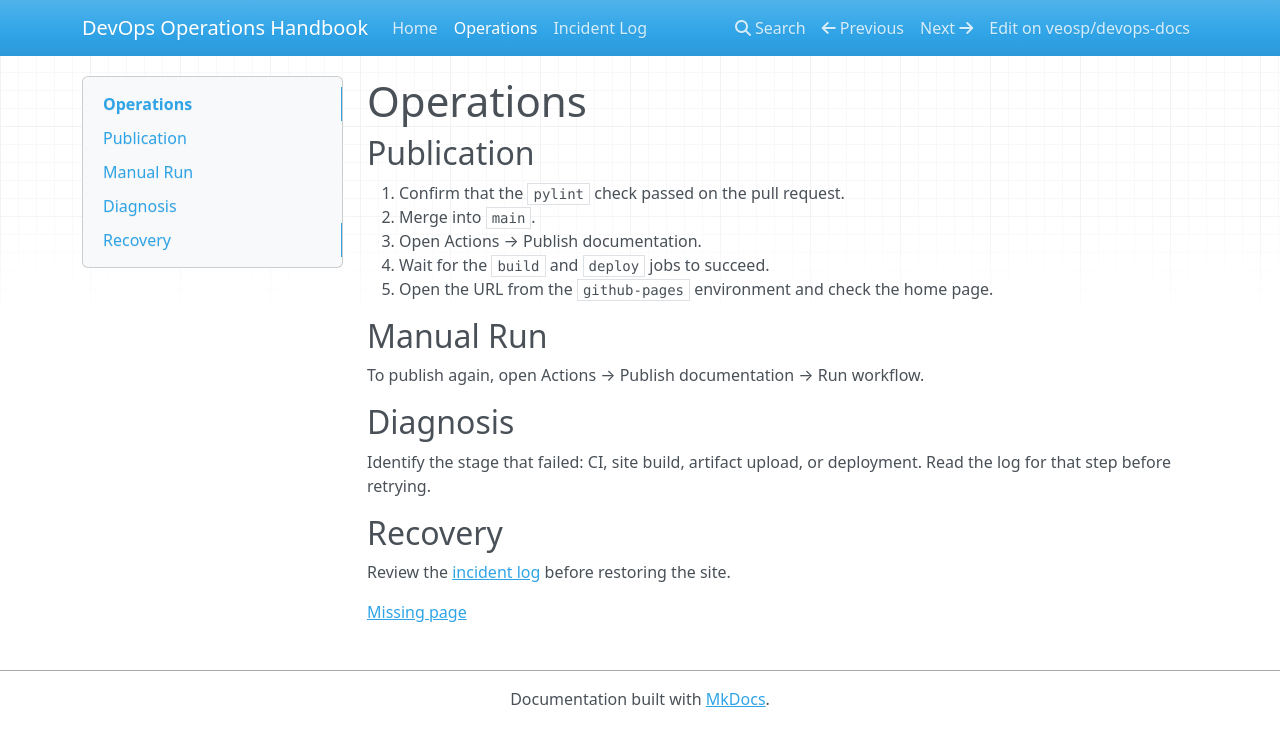
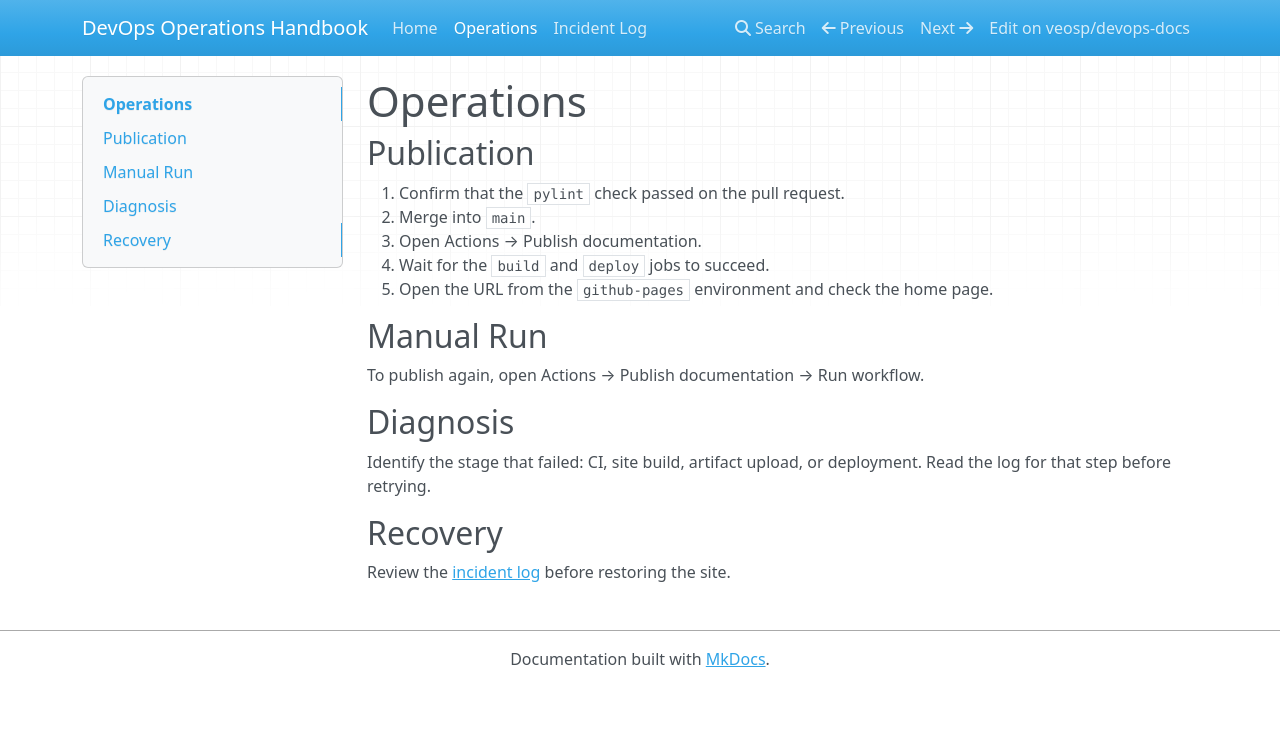
Before and after one commit to veosp/devops-docs, an MkDocs documentation site: the page built from docs/runbook.md, in a window 1280 px wide. Shown: the top 746 px of the page. Built offline with MkDocs 1.6.1, drawn with Linux system fonts in a browser that asks for light colours; nearby versions of some CDN libraries.

```diff
--- a/docs/runbook.md
+++ b/docs/runbook.md
@@ -20,5 +20,3 @@ Read the log for that step before retrying.
 ## Recovery
 
 Review the [incident log](incidents.md) before restoring the site.
-
-[Missing page](missing-page.md)
```
